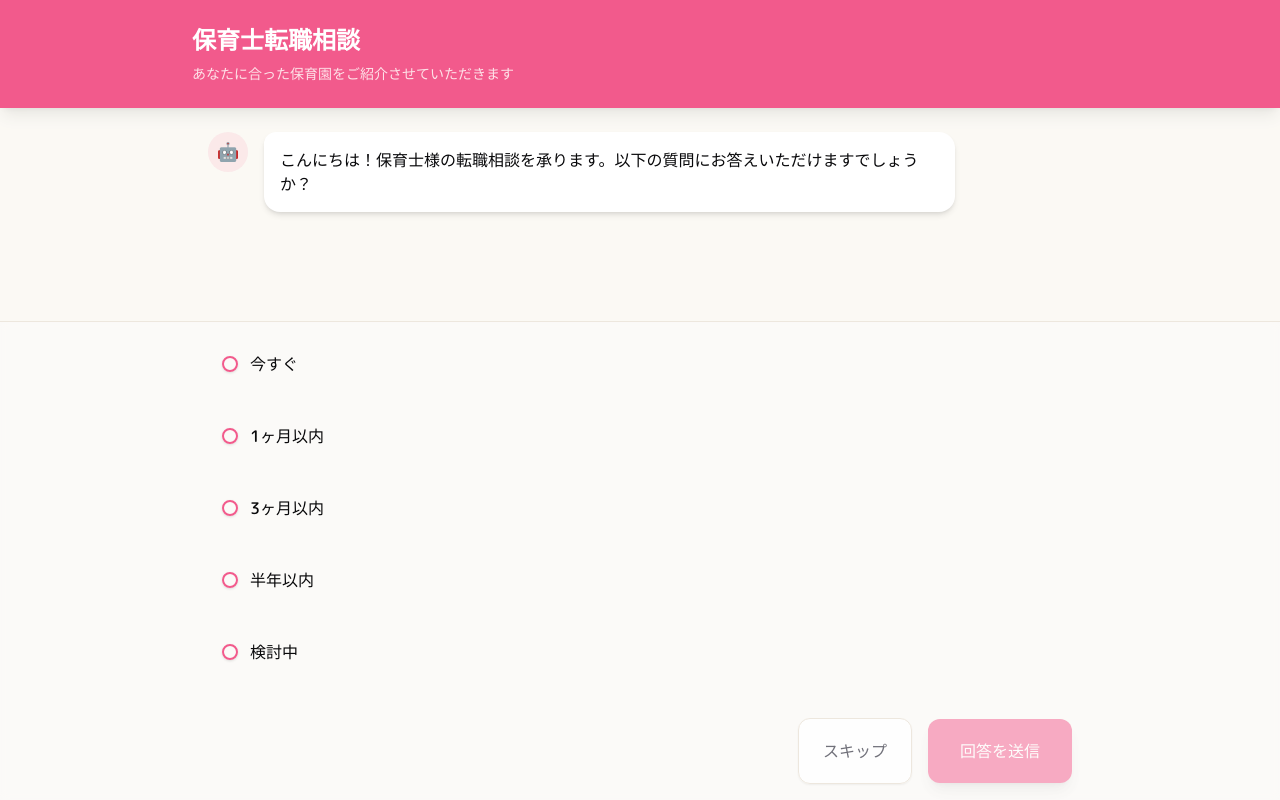
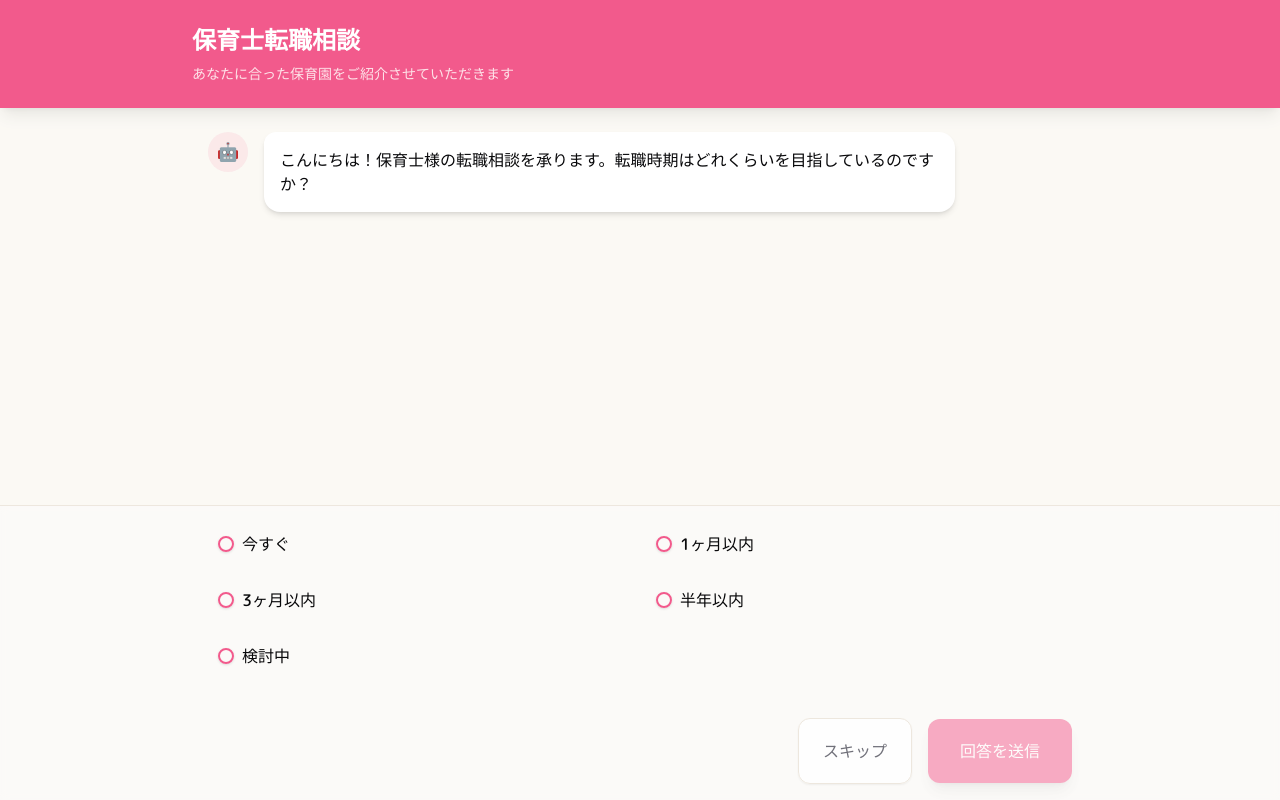
Before and after one commit to shinnkura/chatbot, a Next.js app: page / in a window 1280 px wide. Built offline with nearby package versions, Linux system fonts and the light colour scheme.

Commit message:
fix: style

```diff
--- a/src/components/chat/ChatBot.tsx
+++ b/src/components/chat/ChatBot.tsx
@@ -15,7 +15,7 @@ import { ChatInput } from "./ChatInput";
 const INITIAL_MESSAGE: ChatMessageType = {
   id: "initial",
   sender: "bot",
-  content: "こんにちは！保育士様の転職相談を承ります。以下の質問にお答えいただけますでしょうか？",
+  content: "こんにちは！保育士様の転職相談を承ります。転職時期はどれくらいを目指しているのですか？",
 };
 
 /**
--- a/src/components/chat/ChatInput.tsx
+++ b/src/components/chat/ChatInput.tsx
@@ -220,20 +220,20 @@ export function ChatInput({ currentQuestion, onSubmit, onSkip, disabled }: ChatI
 
         {(currentQuestion.type === QuestionType.SELECT || currentQuestion.type === QuestionType.HYBRID) &&
           currentQuestion.options && (
-            <div className="animate-fade-in">
+            <div className="animate-fade-in max-h-[40vh] overflow-y-auto">
               <RadioGroup
                 value={selectedOption}
                 onValueChange={setSelectedOption}
-                className="space-y-2 md:space-y-3"
+                className={`grid ${currentQuestion.options.length >= 3 ? "grid-cols-2" : "grid-cols-1"} gap-2 md:gap-3`}
                 disabled={disabled}
               >
                 {currentQuestion.options.map((option) => (
                   <div
                     key={option.value}
-                    className="flex items-center space-x-3 rounded-lg border-2 border-transparent p-2.5 md:p-3 hover:border-primary/20 transition-colors"
+                    className="flex items-center space-x-2 rounded-lg border-2 border-transparent p-2 hover:border-primary/20 transition-colors"
                   >
                     <RadioGroupItem value={option.value} id={option.value} className="border-2" />
-                    <Label htmlFor={option.value} className="flex-1 cursor-pointer text-sm md:text-base">
+                    <Label htmlFor={option.value} className="flex-1 cursor-pointer text-sm md:text-base line-clamp-2">
                       {option.label}
                     </Label>
                   </div>
```
